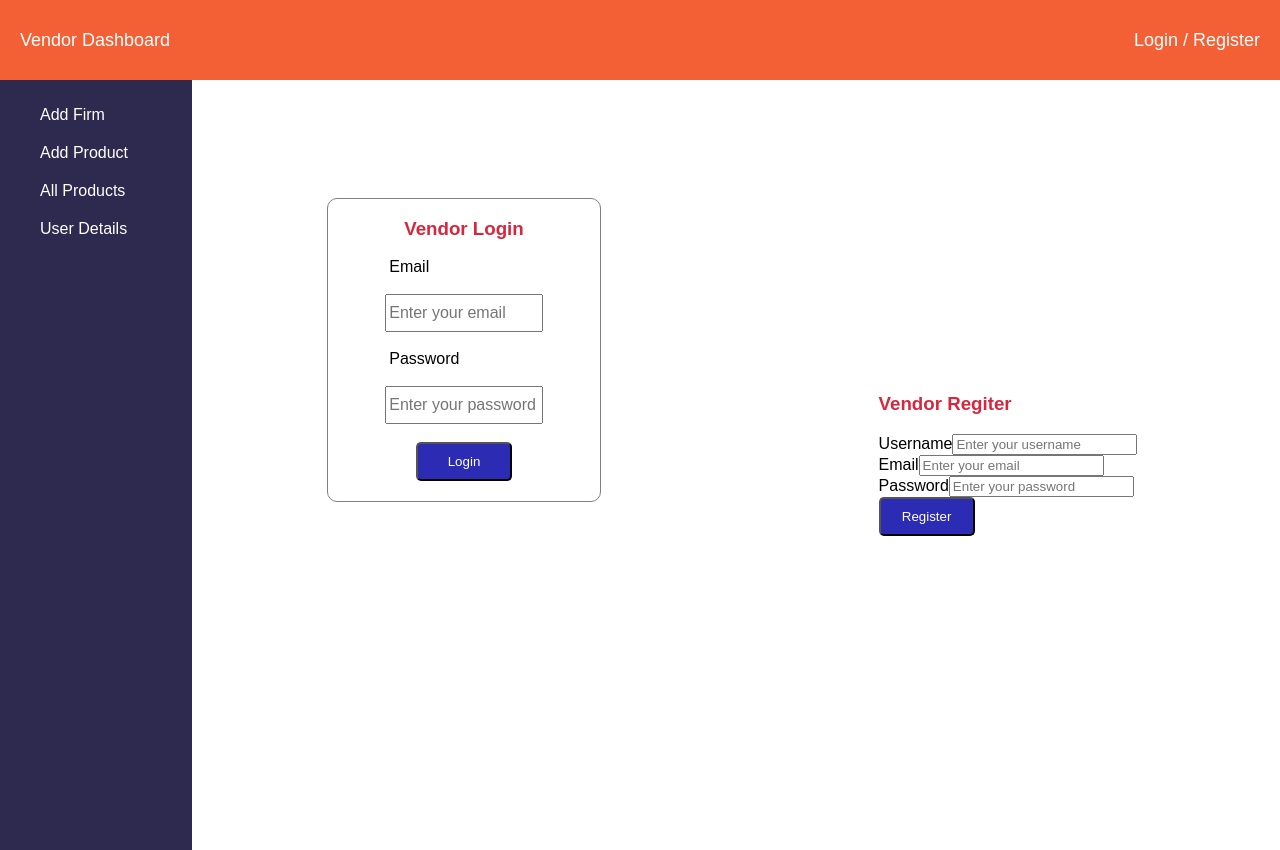
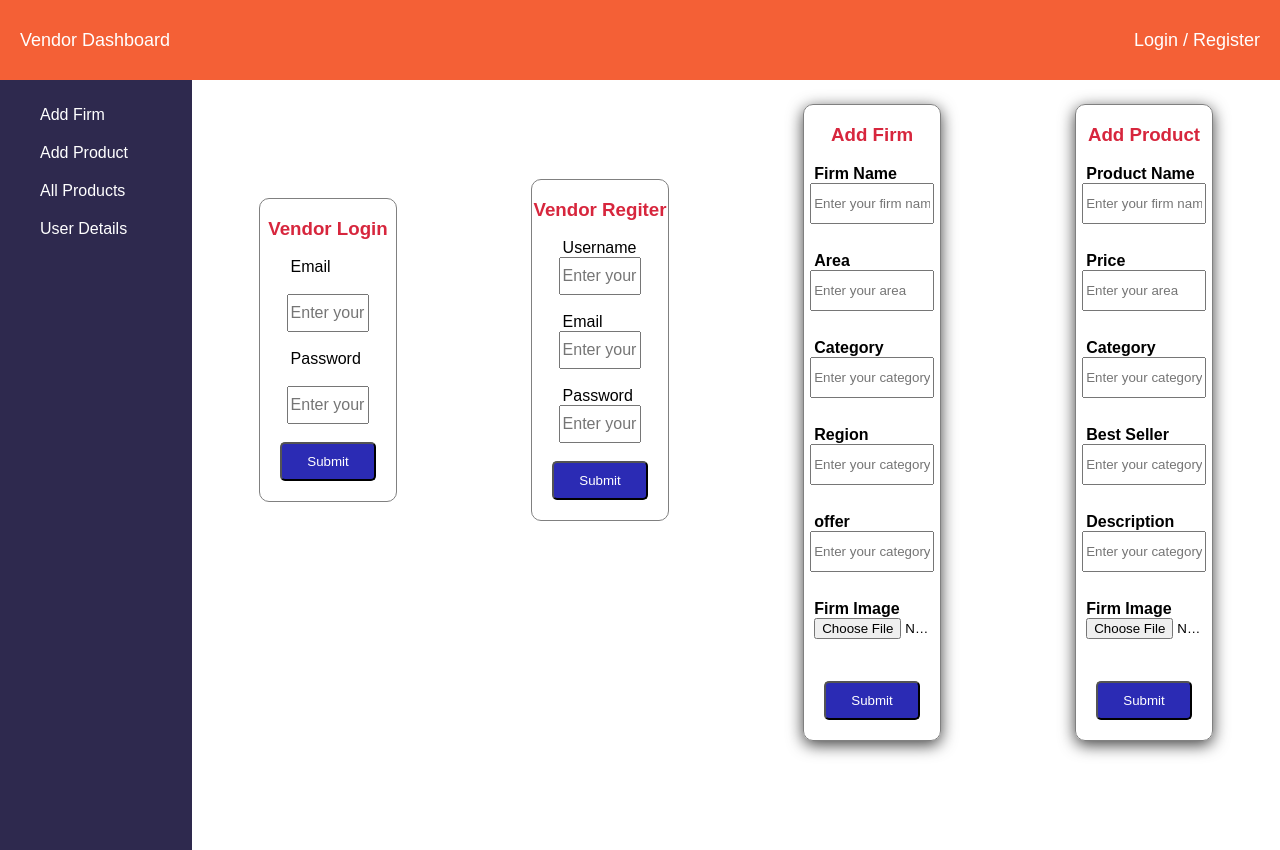
Before and after one commit to NaveenReddy0427/SwiggyApp_Vendor_Dashboard, a React (Vite) app: page / in a window 1280 px wide. Built offline with nearby package versions, Linux system fonts and the light colour scheme; a web font is replaced by a local one.

Commit message:
create basic addfirm and addproduct components

```diff
--- a/src/vendorDashboard/components/forms/AddFirm.jsx
+++ b/src/vendorDashboard/components/forms/AddFirm.jsx
@@ -1,7 +1,26 @@
 
 const AddFirm = () => {
   return (
-    <div>AddFirm</div>
+    <div className="firmSection">
+        <form className="tableForm">
+            <h3>Add Firm</h3>
+            <label>Firm Name</label>
+            <input type="text" placeholder="Enter your firm name"/><br/>
+            <label>Area</label>
+            <input type="text" placeholder="Enter your area"/><br/>
+            <label>Category</label>
+            <input type="text" placeholder="Enter your category"/><br/>
+            <label>Region</label>
+            <input type="text" placeholder="Enter your category"/><br/>
+            <label>offer</label>
+            <input type="text" placeholder="Enter your category"/><br/>
+            <label>Firm Image</label>
+            <input type="file" placeholder="Enter your category"/><br/>
+            <div className="btnSubmit">
+                <button>Submit</button>
+            </div>
+        </form>
+    </div>
   )
 }
 
--- a/src/vendorDashboard/components/forms/AddProduct.jsx
+++ b/src/vendorDashboard/components/forms/AddProduct.jsx
@@ -1,7 +1,26 @@
 
 const AddProduct = () => {
   return (
-    <div>AddProduct</div>
+    <div className="firmSection">
+        <form className="tableForm">
+            <h3>Add Product</h3>
+            <label>Product Name</label>
+            <input type="text" placeholder="Enter your firm name"/><br/>
+            <label>Price</label>
+            <input type="text" placeholder="Enter your area"/><br/>
+            <label>Category</label>
+            <input type="text" placeholder="Enter your category"/><br/>
+            <label>Best Seller</label>
+            <input type="text" placeholder="Enter your category"/><br/>
+            <label>Description</label>
+            <input type="text" placeholder="Enter your category"/><br/>
+            <label>Firm Image</label>
+            <input type="file" placeholder="Enter your category"/><br/>
+            <div className="btnSubmit">
+                <button>Submit</button>
+            </div>
+        </form>
+    </div>
   )
 }
 
--- a/src/vendorDashboard/components/forms/Login.jsx
+++ b/src/vendorDashboard/components/forms/Login.jsx
@@ -9,7 +9,7 @@ const Login = () => {
             <label>Password</label><br/>
             <input type="password" placeholder="Enter your password"/><br/>
             <div className="btnSubmit">
-                <button>Login</button>
+                <button>Submit</button>
             </div>
         </form>
     </div>
--- a/src/vendorDashboard/components/forms/Register.jsx
+++ b/src/vendorDashboard/components/forms/Register.jsx
@@ -2,7 +2,7 @@
 const Register = () => {
   return (
     <div className="registerSection">
-        <form>
+        <form className="authForm">
             <h3>Vendor Regiter</h3>
             <label>Username</label>
             <input type="text" placeholder="Enter your username"/><br/>
@@ -11,7 +11,7 @@ const Register = () => {
             <label>Password</label>
             <input type="password" placeholder="Enter your password"/><br/>
             <div className="btnSubmit">
-                <button>Register</button>
+                <button>Submit</button>
             </div>
         </form>
     </div>
--- a/src/vendorDashboard/pages/LandingPage.jsx
+++ b/src/vendorDashboard/pages/LandingPage.jsx
@@ -1,3 +1,5 @@
+import AddFirm from "../components/forms/AddFirm"
+import AddProduct from "../components/forms/AddProduct"
 import Login from "../components/forms/Login"
 import Register from "../components/forms/Register"
 import NavBar from "../components/NavBar"
@@ -11,6 +13,8 @@ const LandingPage = () => {
             <SideBar/>
             <Login/>
             <Register/>
+            <AddFirm/>
+            <AddProduct/>
         </div>
     </div>
   )
```
